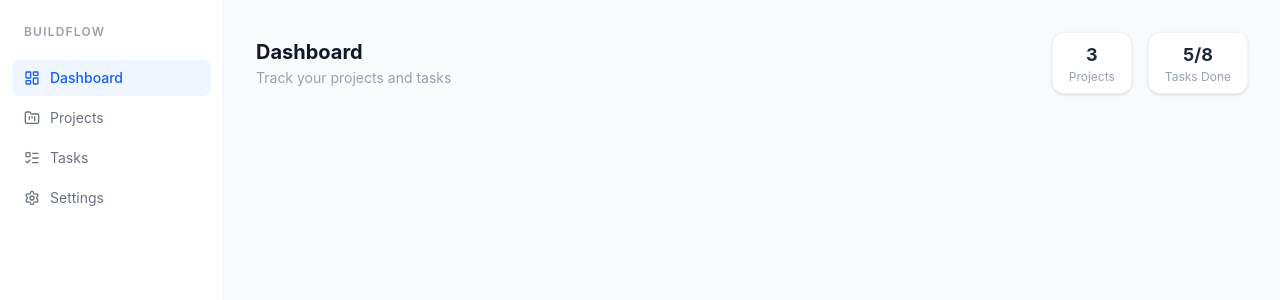
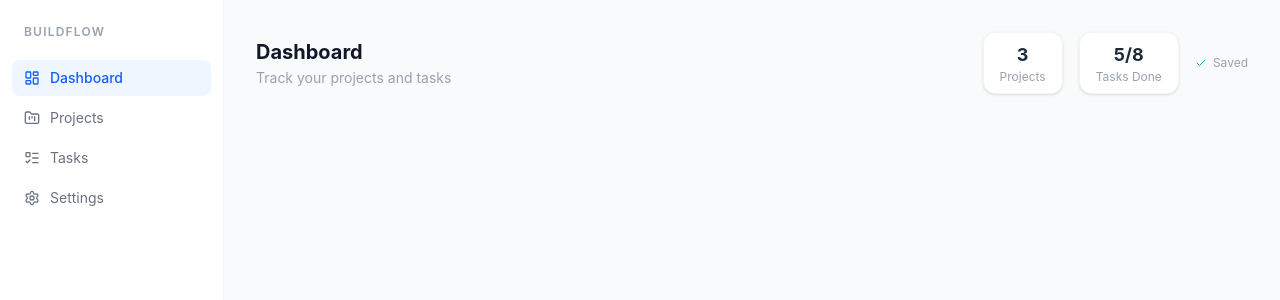
Before and after one commit to eya-gassab/buildflow, a React (Vite) app: page / in a window 1280 px wide. Shown: the top 300 px of the page. Built offline with nearby package versions, Linux system fonts and the light colour scheme.

Commit message:
Day 7: real localStorage auto-save, save-status prop drilling, tab title sync

```diff
--- a/src/components/Layout.tsx
+++ b/src/components/Layout.tsx
@@ -1,12 +1,50 @@
 import { Outlet } from "react-router-dom";
 import { NavLink } from "react-router-dom";
-import { LayoutDashboard, FolderKanban, Settings, ListTodo  } from "lucide-react";
-import { useState } from "react";
+import { LayoutDashboard, FolderKanban, Settings, ListTodo } from "lucide-react";
+import { useEffect, useState } from "react";
 import type { Project, Task, OutletContextType } from "../types";
 import { projects as initialProjects } from "../data";
 
+const LOCAL_STORAGE_KEY = "buildflow-projects";
+
+/***
+ * useState's lazy initializer —
+ * pass a function, not a value, when the initial state needs real work (reading storage).
+ *  It runs exactly once, ever.
+ *
+ * Debouncing — the standard technique behind every "autosave"
+ * you've ever seen (Docs, Notion, Figma): wait for the user to pause, then act.
+ * It's built from setTimeout + cleanup.
+ *
+ * useEffect cleanup : cancel a pending save if the data changes again before the timer fires.
+***/
+
 function Layout() {
-  const [projects, setProjects] = useState<Project[]>(initialProjects);
+  const [projects, setProjects] = useState<Project[]>(() => {
+    const saved = localStorage.getItem(LOCAL_STORAGE_KEY);
+    return saved ? JSON.parse(saved) : initialProjects;
+  });
+
+  const [saveStatus, setSaveStatus] = useState<"idle" | "saving" | "saved">("idle");
+
+  useEffect(() => {
+    setSaveStatus("saving");
+
+    const timeoutId = setTimeout(() => {
+      localStorage.setItem(LOCAL_STORAGE_KEY, JSON.stringify(projects));
+      setSaveStatus("saved");
+    }, 600);
+
+    return () => clearTimeout(timeoutId);
+  }, [projects]);
+
+  useEffect(() => {
+  const remaining = projects.reduce(
+    (acc, p) => acc + p.tasks.filter(t => !t.completed).length,
+    0
+  );
+    document.title = remaining > 0 ? `(${remaining}) Buildflow` : "Buildflow";
+  }, [projects]);
 
   const toggleTask = (projectId: number, taskId: string) => {
     setProjects(prevProjects => prevProjects.map(project =>
@@ -38,8 +76,10 @@ function Layout() {
       )
     );
   };
+
   const contextValue: OutletContextType = {
     projects,
+    saveStatus,
     toggleTask,
     addTask,
   };
--- /dev/null
+++ b/src/components/SaveIndicator.tsx
@@ -0,0 +1,24 @@
+import { Loader2, Check } from "lucide-react";
+import type { SaveStatus } from "../types";
+
+function SaveIndicator({ status }: { status: SaveStatus }) {
+  if (status === "idle") return null;
+
+  return (
+    <span className="flex items-center gap-1.5 text-xs text-gray-400">
+      {status === "saving" ? (
+        <>
+          <Loader2 size={12} className="animate-spin" />
+          Saving...
+        </>
+      ) : (
+        <>
+          <Check size={12} className="text-green-500" />
+          Saved
+        </>
+      )}
+    </span>
+  );
+}
+
+export default SaveIndicator;
--- a/src/pages/DashboardHome.tsx
+++ b/src/pages/DashboardHome.tsx
@@ -1,8 +1,9 @@
 import { useOutletContext } from "react-router-dom";
 import type { OutletContextType } from "../types";
+import SaveIndicator from "../components/SaveIndicator";
 
 function DashboardHome() {
-  const { projects } = useOutletContext<OutletContextType>();
+  const { projects, saveStatus } = useOutletContext<OutletContextType>();
 
   const totalTasks = projects.reduce((acc, p) => acc + p.tasks.length, 0);
   const doneTasks = projects.reduce(
@@ -16,10 +17,32 @@ function DashboardHome() {
         <h1 className="text-xl font-bold text-gray-900">Dashboard</h1>
         <p className="text-sm text-gray-400 mt-0.5">Track your projects and tasks</p>
       </div>
-      <div className="flex gap-4 text-sm">
-        <Stat label="Projects" value={projects.length} />
-        <Stat label="Tasks Done" value={`${doneTasks}/${totalTasks}`} />
-      </div>
+      <StatsRow
+        projectCount={projects.length}
+        doneTasks={doneTasks}
+        totalTasks={totalTasks}
+        saveStatus={saveStatus}
+      />
+    </div>
+  );
+}
+
+function StatsRow({
+  projectCount,
+  doneTasks,
+  totalTasks,
+  saveStatus,
+}: {
+  projectCount: number;
+  doneTasks: number;
+  totalTasks: number;
+  saveStatus: OutletContextType["saveStatus"];
+}) {
+  return (
+    <div className="flex items-center gap-4 text-sm">
+      <Stat label="Projects" value={projectCount} />
+      <Stat label="Tasks Done" value={`${doneTasks}/${totalTasks}`} />
+      <SaveIndicator status={saveStatus} />
     </div>
   );
 }
--- a/src/types.ts
+++ b/src/types.ts
@@ -12,8 +12,11 @@ export interface Project {
   tasks: Task[];
 }
 
+export type SaveStatus = "idle" | "saving" | "saved";
+
 export interface OutletContextType {
   projects: Project[];
+  saveStatus: SaveStatus;
   toggleTask: (projectId: number, taskId: string) => void;
   addTask: (projectId: number, title: string) => void;
 }
```
Also changed, not shown: 1 other file (tests, documents, lock files or other folders).
